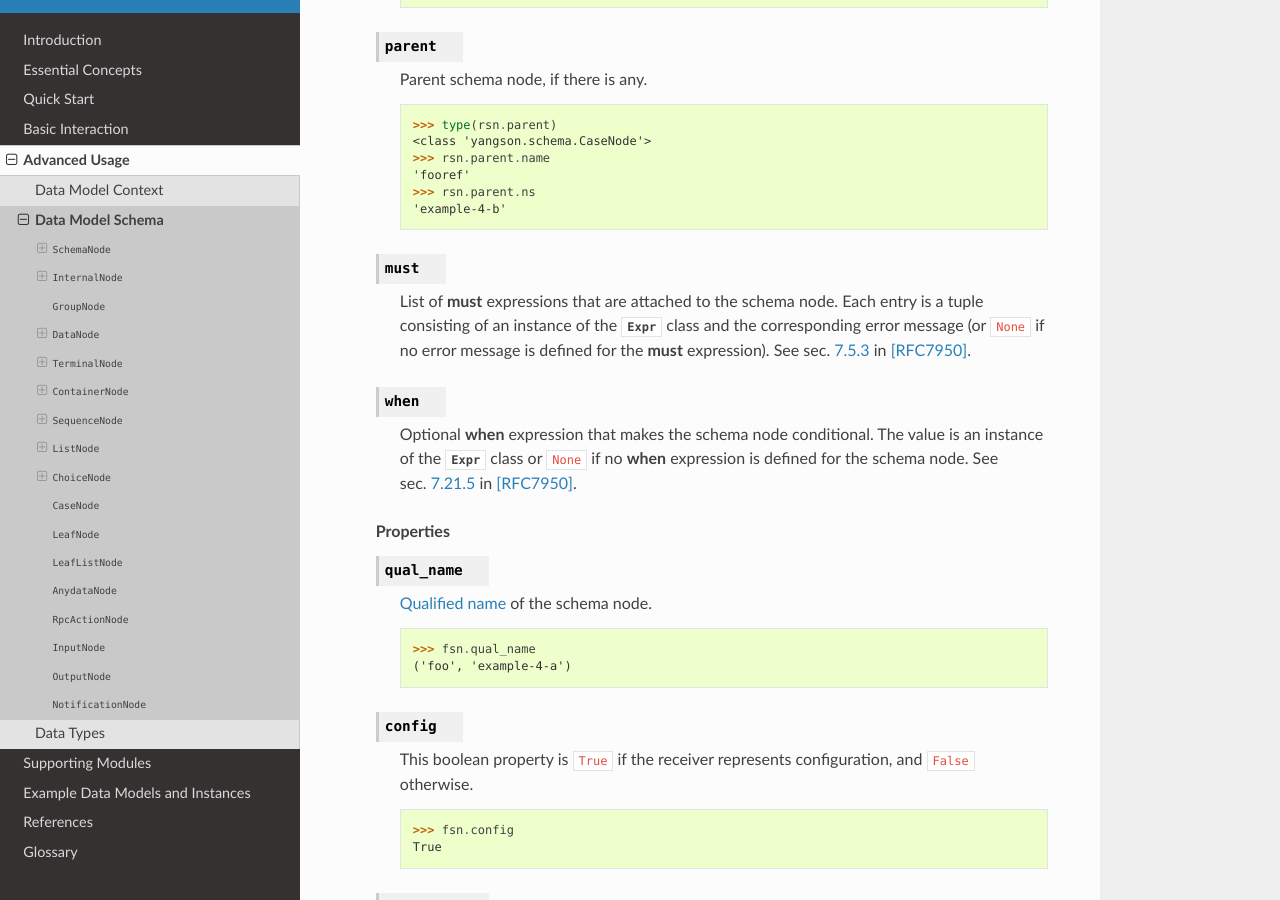
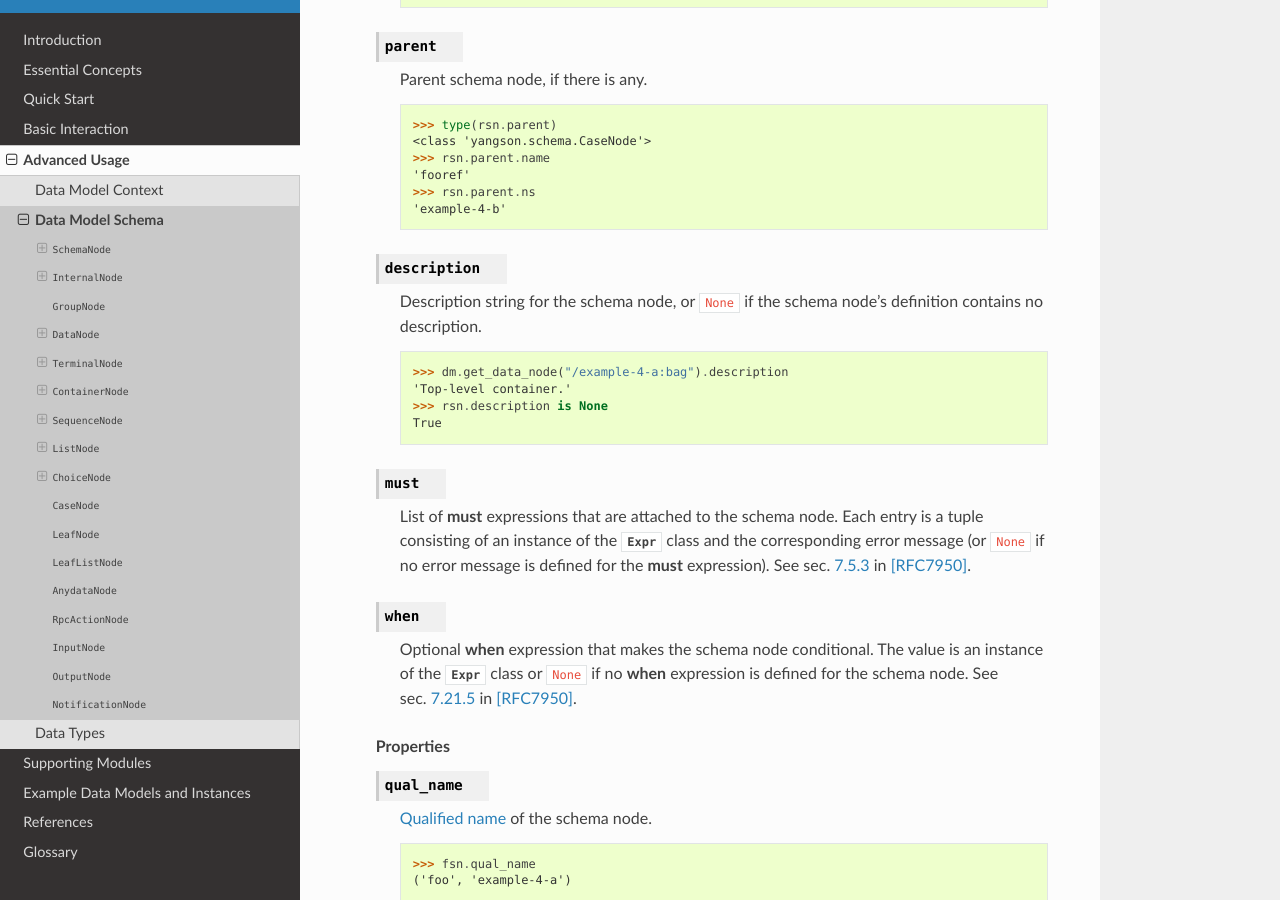
Before and after one commit to CZ-NIC/yangson, a Sphinx documentation site: the page built from docs/schema.rst, in a window 1280 px wide and 900 px high, scrolled down 1534 px. Built offline with Sphinx 7.4.7 and the Read the Docs theme 2.0.0, drawn with Linux system fonts in a browser that asks for light colours.

Commit message:
Add description attribute to schema node.

```diff
--- a/docs/schema.rst
+++ b/docs/schema.rst
@@ -102,6 +102,18 @@ __ http://www.sphinx-doc.org/en/stable/ext/doctest.html
 	 'fooref'
 	 >>> rsn.parent.ns
 	 'example-4-b'
+
+   .. attribute:: description
+
+      Description string for the schema node, or ``None`` if the
+      schema node's definition contains no description.
+
+      .. doctest::
+
+	 >>> dm.get_data_node("/example-4-a:bag").description
+	 'Top-level container.'
+	 >>> rsn.description is None
+	 True
 
    .. attribute:: must
 
```
Also changed, not shown: 2 other files.
